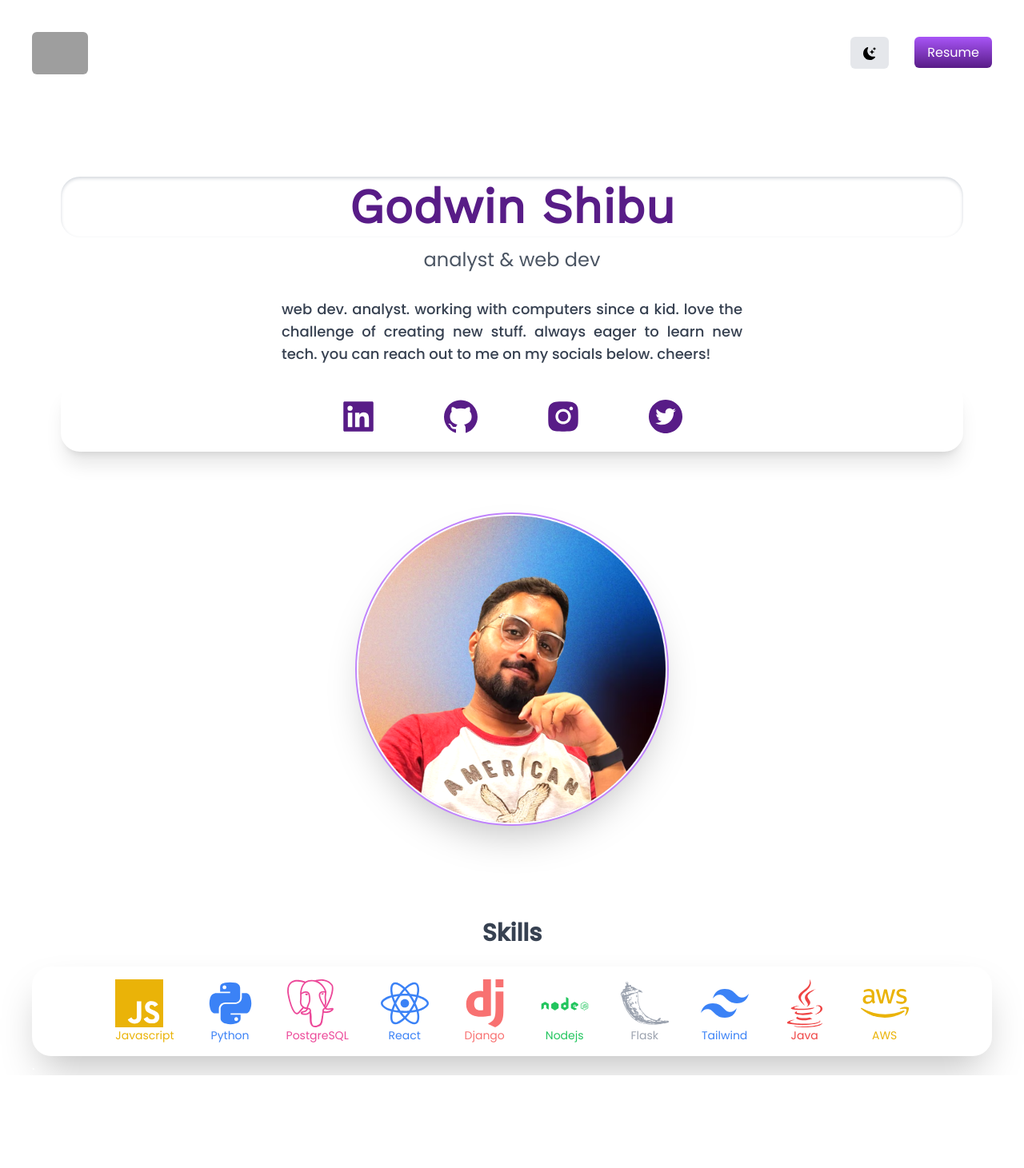
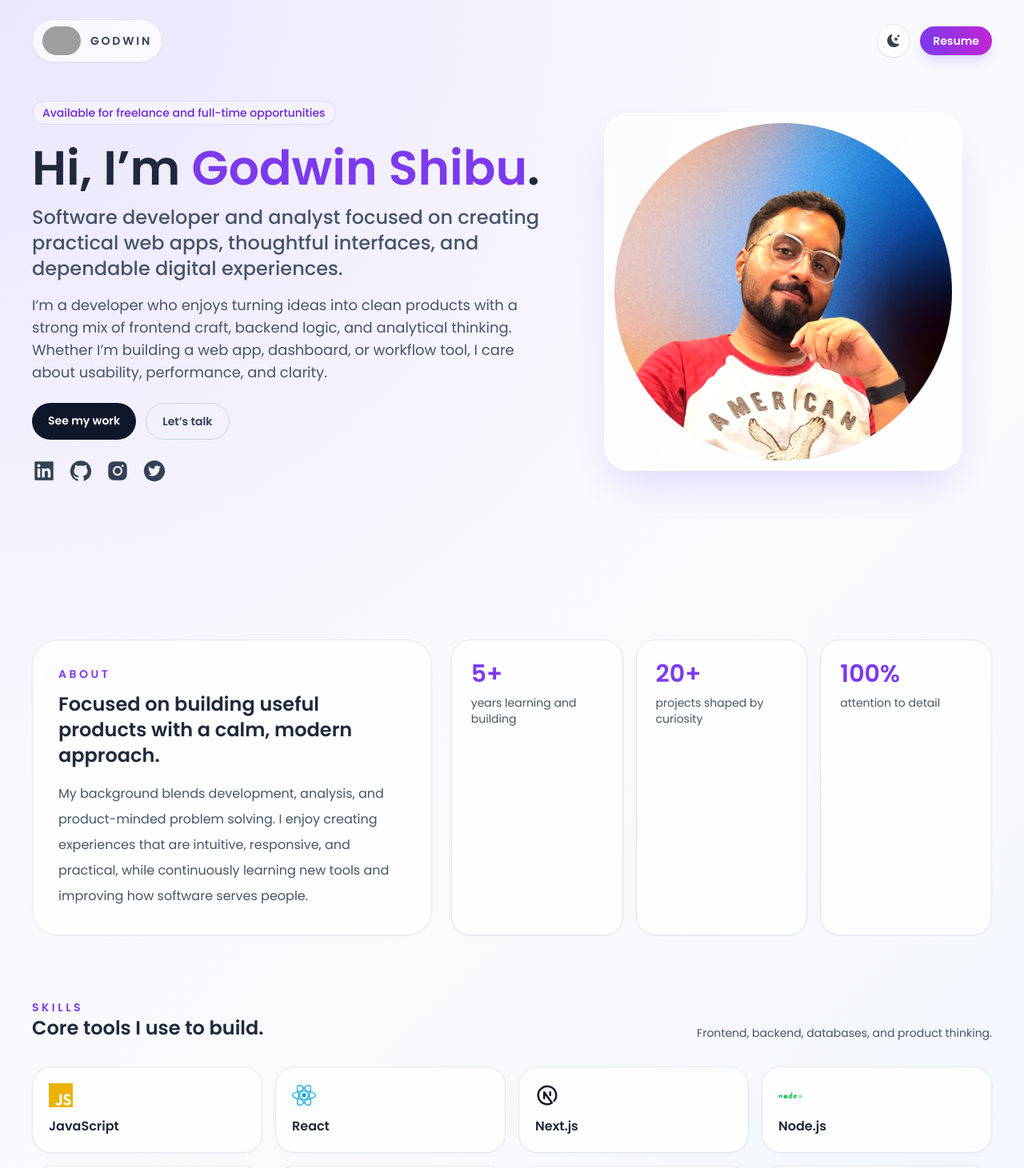
Before and after one commit to godwin8030/gsvportfolio, a Next.js app: page / in a window 1280 px wide. Shown: the top 1461 px of the page at 80% size. Before the commit the page ends 1345 px from the top, so only its background shows below. Built offline with nearby package versions, Linux system fonts and the light colour scheme; grey boxes are pictures that could not be loaded.

Commit message:
updated info

```diff
--- a/pages/index.js
+++ b/pages/index.js
@@ -1,96 +1,215 @@
 import Head from 'next/head'
-import {BsFillMoonStarsFill} from 'react-icons/bs'
-import {AiFillTwitterCircle, AiFillLinkedin, AiFillGithub, AiFillInstagram} from 'react-icons/ai';
-import {FaReact, FaJava, FaAws} from 'react-icons/fa';
-import {DiNodejs} from 'react-icons/di';
-import {TbBrandNextjs} from 'react-icons/tb';
-import {SiJavascript, SiTailwindcss} from 'react-icons/si';
-import { SiDjango } from "react-icons/si";
-import { SiPostgresql } from 'react-icons/si'
-import { FaPython } from "react-icons/fa";
-import {BsFillSunFill} from 'react-icons/bs';
-import { SiFlask } from "react-icons/si";
-import {FaSass} from 'react-icons/fa';
-import {FaHtml5} from 'react-icons/fa';
-import {SiVite} from 'react-icons/si';
-import Image from 'next/image';
-import profile from '../assets/profile.png';
-import avatar from '../assets/profile.svg';
-import { useState } from 'react';
+import Image from 'next/image'
+import { useState } from 'react'
+import {
+  AiFillGithub,
+  AiFillInstagram,
+  AiFillLinkedin,
+  AiFillTwitterCircle
+} from 'react-icons/ai'
+import { BsFillMoonStarsFill, BsFillSunFill } from 'react-icons/bs'
+import { FaAws, FaJava, FaPython, FaReact } from 'react-icons/fa'
+import { DiNodejs } from 'react-icons/di'
+import { SiDjango, SiFlask, SiJavascript, SiPostgresql, SiTailwindcss, SiVite } from 'react-icons/si'
+import { TbBrandNextjs } from 'react-icons/tb'
+import profile from '../assets/profile.png'
+import avatar from '../assets/profile.svg'
 
+const skills = [
+  { name: 'JavaScript', icon: SiJavascript, color: 'text-yellow-500' },
+  { name: 'React', icon: FaReact, color: 'text-sky-500' },
+  { name: 'Next.js', icon: TbBrandNextjs, color: 'text-slate-900 dark:text-white' },
+  { name: 'Node.js', icon: DiNodejs, color: 'text-green-500' },
+  { name: 'Python', icon: FaPython, color: 'text-blue-500' },
+  { name: 'Django', icon: SiDjango, color: 'text-emerald-600' },
+  { name: 'Flask', icon: SiFlask, color: 'text-slate-600 dark:text-slate-300' },
+  { name: 'PostgreSQL', icon: SiPostgresql, color: 'text-pink-500' },
+  { name: 'Tailwind CSS', icon: SiTailwindcss, color: 'text-cyan-500' },
+  { name: 'AWS', icon: FaAws, color: 'text-orange-500' },
+  { name: 'Java', icon: FaJava, color: 'text-red-500' },
+  { name: 'Vite', icon: SiVite, color: 'text-purple-500' }
+]
+
+const projects = [
+  {
+    title: 'Productive dashboards',
+    blurb: 'Built modern analytics experiences with React and data visualisation patterns for faster decision-making.'
+  },
+  {
+    title: 'Web applications',
+    blurb: 'Delivered polished frontends and scalable APIs for business tools, portfolio products, and automation workflows.'
+  },
+  {
+    title: 'Data-driven solutions',
+    blurb: 'Worked with Python, Django, and database systems to turn raw information into reliable applications.'
+  }
+]
 
 export default function Home() {
-  const [darkMode, setDarkMode] = useState(false);
+  const [darkMode, setDarkMode] = useState(false)
+
   function toggleDarkMode() {
-    setDarkMode(!darkMode);
+    setDarkMode(!darkMode)
   }
 
-
-
   return (
-    <div className={darkMode ? 'dark': ""}>
+    <div className={darkMode ? 'dark' : ''}>
       <Head>
-        <title>Godwin Shibu</title>
-        <meta name="description" content="web dev 💻" />
+        <title>Godwin Shibu | Software Developer & Analyst</title>
+        <meta name="description" content="Godwin Shibu is a software developer and analyst focused on building practical web products and data-driven experiences." />
         <meta name="viewport" content="width=device-width, initial-scale=1" />
         <link rel="icon" href="/favicon.ico" />
       </Head>
-      <main className='bg-white px-10 dark:bg-gray-900 transition-all duration-300 ease-in-out'>
-        <section className='min-h-screen'>
-          <nav className='py-10 mb-12 flex justify-between'>
-          <Image className='flex items-center rounded-md'
-              src={avatar}
-              width={70}
-              height={70}
-              />
-            <ul className='flex items-center'>
-              <li className={`${darkMode ? 'bg-gradient-to-t from-purple-900 to-purple-500' : 'bg-gray-200'} text-white font-bold py-2 px-4 rounded-md transition duration-500 ease-in-out delay-150 hover:bg-gray-300 hover:-translate-y-1 hover:scale-105 cursor-pointer relative`}
-              onClick={toggleDarkMode}>
-                <BsFillMoonStarsFill style={{ color: 'black', display: darkMode ? 'none' : 'inline-block' }} />
-                <BsFillSunFill style={{ color: 'white', display: darkMode ? 'inline-block' : 'none' }} />
-              </li>
-              <li className='transition ease-in-out delay-150 hover:-translate-y-1 hover:scale-105 duration-300'>
-                <a className='bg-gradient-to-t from-purple-900 to-purple-500 text-white px-4 py-2 rounded-md ml-8 font-poppins hover:bg-gradient-to-b' target="_blank" rel="noopener noreferrer" href="https://drive.google.com/file/d/1mxqlTUlFFb98n54UmSZfzw2-XdpDFoxv/view?usp=sharing">Resume</a>
-              </li>
-            </ul>
+
+      <main className="min-h-screen bg-[radial-gradient(circle_at_top_left,_rgba(167,139,250,0.16),_transparent_35%),linear-gradient(135deg,_#f8f7ff_0%,_#f8fafc_45%,_#eef2ff_100%)] text-slate-800 transition-colors duration-300 dark:bg-slate-950 dark:text-slate-100">
+        <section id="home" className="mx-auto flex min-h-screen max-w-7xl flex-col px-6 py-6 sm:px-8 lg:px-10">
+          <nav className="mb-12 flex items-center justify-between">
+            <a href="#home" className="flex items-center gap-3 rounded-full border border-slate-200 bg-white/70 px-3 py-2 shadow-sm backdrop-blur dark:border-slate-700 dark:bg-slate-900/70">
+              <Image src={avatar} alt="Godwin avatar" width={48} height={48} className="rounded-full" />
+              <span className="text-sm font-semibold tracking-[0.2em] text-slate-700 uppercase dark:text-slate-200">Godwin</span>
+            </a>
+
+            <div className="flex items-center gap-3">
+              <button
+                onClick={toggleDarkMode}
+                className="rounded-full border border-slate-200 bg-white/70 p-3 shadow-sm transition hover:-translate-y-0.5 hover:shadow-md dark:border-slate-700 dark:bg-slate-900/70"
+                aria-label="Toggle dark mode"
+              >
+                {darkMode ? <BsFillSunFill className="text-yellow-400" /> : <BsFillMoonStarsFill className="text-slate-700" />}
+              </button>
+              <a
+                href="https://drive.google.com/file/d/1mxqlTUlFFb98n54UmSZfzw2-XdpDFoxv/view?usp=sharing"
+                target="_blank"
+                rel="noreferrer"
+                className="rounded-full bg-gradient-to-r from-violet-600 to-fuchsia-600 px-4 py-2 text-sm font-semibold text-white shadow-lg shadow-violet-200 transition hover:-translate-y-0.5 hover:shadow-violet-300 dark:shadow-violet-950"
+              >
+                Resume
+              </a>
+            </div>
           </nav>
-          <div className='text-center px-13 py-10 lg:px-9'>
-            <h2 className='text-5xl font-worksans font-semibold py-2 shadow-inner rounded-3xl shadow-gray-300 text-purple-900 md:text-6xl dark:text-purple-400 dark:shadow-black'>Godwin Shibu</h2>
-            <h3 className='text-l py-3 font-poppins text-gray-600 md:text-2xl dark:text-white' >analyst & web dev</h3>
-            <p className='text-sm py-5 text-justify font-poppins font-medium text-gray-700 md:text-lg max-w-xl mx-auto dark:text-white'>web dev. analyst. working with computers since a kid. love the challenge of creating new stuff. always eager to learn new tech. you can reach out to me on my socials below. cheers!
-            </p>
-            <div className='text-5xl flex justify-center flex-wrap gap-6 px-5 py-5 text-purple-900 shadow-xl rounded-3xl transition ease-in-out delay-150 hover:-translate-y-1 hover:scale-110 hover: duration-300 md:gap-20 hover:shadow-purple-400 dark:text-purple-400 dark:shadow-black hover:dark:shadow-purple-500'>
-              <a className='hover:text-blue-700 transition ease-in-out delay-150 hover:-translate-y-1 hover:scale-110 hover: duration-200' href="https://www.linkedin.com/in/godwinshibu/"><AiFillLinkedin/></a>
-              <a className='hover:text-black transition ease-in-out delay-150 hover:-translate-y-1 hover:scale-110 hover: duration-200 dark:hover:text-white' href="https://github.com/godwin8030"><AiFillGithub/></a>
-              <a className='hover:text-pink-500 transition ease-in-out delay-150 hover:-translate-y-1 hover:scale-110 hover: duration-200' href="https://www.instagram.com/ig.gsv/"><AiFillInstagram/></a>
-              <a className='hover:text-blue-400 transition ease-in-out delay-150 hover:-translate-y-1 hover:scale-110 hover: duration-200' href="https://twitter.com/godwin_shibu"><AiFillTwitterCircle/></a>
+
+          <div className="grid items-center gap-10 lg:grid-cols-[1.1fr_0.9fr]">
+            <div className="space-y-6">
+              <span className="inline-flex rounded-full border border-violet-200 bg-violet-50 px-3 py-1 text-sm font-medium text-violet-700 dark:border-violet-900 dark:bg-violet-950/60 dark:text-violet-300">
+                Available for freelance and full-time opportunities
+              </span>
+
+              <div className="space-y-4">
+                <h1 className="text-4xl font-semibold leading-tight sm:text-5xl lg:text-6xl">
+                  Hi, I’m <span className="text-violet-600 dark:text-violet-400">Godwin Shibu</span>.
+                </h1>
+                <h2 className="text-xl font-medium text-slate-600 dark:text-slate-300 sm:text-2xl">
+                  Software developer and analyst focused on creating practical web apps, thoughtful interfaces, and dependable digital experiences.
+                </h2>
+                <p className="max-w-2xl text-base leading-8 text-slate-600 dark:text-slate-300 sm:text-lg">
+                  I’m a developer who enjoys turning ideas into clean products with a strong mix of frontend craft, backend logic, and analytical thinking. Whether I’m building a web app, dashboard, or workflow tool, I care about usability, performance, and clarity.
+                </p>
+              </div>
+
+              <div className="flex flex-wrap gap-3">
+                <a href="#projects" className="rounded-full bg-slate-900 px-5 py-3 text-sm font-semibold text-white transition hover:-translate-y-0.5 hover:bg-slate-700 dark:bg-violet-600 dark:hover:bg-violet-500">
+                  See my work
+                </a>
+                <a href="#contact" className="rounded-full border border-slate-300 px-5 py-3 text-sm font-semibold text-slate-700 transition hover:-translate-y-0.5 hover:border-violet-400 hover:text-violet-600 dark:border-slate-700 dark:text-slate-200">
+                  Let’s talk
+                </a>
+              </div>
+
+              <div className="flex flex-wrap gap-4 text-3xl text-slate-700 dark:text-slate-200">
+                <a className="transition hover:-translate-y-0.5 hover:text-blue-600" href="https://www.linkedin.com/in/godwinshibu/" target="_blank" rel="noreferrer"><AiFillLinkedin /></a>
+                <a className="transition hover:-translate-y-0.5 hover:text-slate-900 dark:hover:text-white" href="https://github.com/godwin8030" target="_blank" rel="noreferrer"><AiFillGithub /></a>
+                <a className="transition hover:-translate-y-0.5 hover:text-pink-500" href="https://www.instagram.com/ig.gsv/" target="_blank" rel="noreferrer"><AiFillInstagram /></a>
+                <a className="transition hover:-translate-y-0.5 hover:text-sky-500" href="https://twitter.com/godwin_shibu" target="_blank" rel="noreferrer"><AiFillTwitterCircle /></a>
+              </div>
             </div>
-            <div className='rounded-full mt-20 max-w-xs shadow-2xl transition ease-in-out delay-150 ring-2 ring-offset-2 hover:ring-offset-4 ring-purple-400 hover:bg-purple-500 hover:shadow-purple-700 hover:-translate-y-1 hover:scale-110 hover:duration-300 md:max-w-sm mx-auto dark:hover:ring-2 dark:hover:ring-white'>
-            <Image
-              src={profile}
-            />
+
+            <div className="mx-auto w-full max-w-md">
+              <div className="rounded-[2rem] border border-white/70 bg-white/70 p-3 shadow-2xl shadow-violet-200 backdrop-blur dark:border-slate-800 dark:bg-slate-900/70 dark:shadow-black/30">
+                <Image src={profile} alt="Godwin Shibu portrait" className="rounded-[1.5rem] object-cover" priority />
+              </div>
             </div>
           </div>
         </section>
-        <section>
-            <h3 className='text-3xl pt-20 pb-6 font-poppins font-bold text-gray-700 text-center dark:text-white'>Skills</h3>
-            <div className='text-6xl flex justify-center flex-wrap gap-10 p-4 shadow-2xl rounded-3xl text-purple-900 hover:shadow-purple-400 transition ease-in-out delay-150 hover:-translate-y-1 hover:scale-105 duration-300 dark:text-purple-400 dark:shadow-black hover:dark:shadow-purple-500'>
-                <div className='transition ease-in-out delay-150 hover:-translate-y-1 hover:scale-110 hover: duration-200 text-yellow-500'><SiJavascript/><span className='text-sm text-center flex justify-center'>Javascript</span></div>
-                <div className='transition ease-in-out delay-150 hover:-translate-y-1 hover:scale-110 hover: duration-200 text-blue-500'><FaPython/><span className='text-sm text-center flex justify-center'>Python</span></div>
-                <div className='transition ease-in-out delay-150 hover:-translate-y-1 hover:scale-110 hover: duration-200 text-pink-500 dark:text-pink-400'><SiPostgresql /><span className='text-sm text-center flex justify-center'>PostgreSQL</span></div>
-                <div className='transition ease-in-out delay-150 hover:-translate-y-1 hover:scale-110 hover: duration-200 text-blue-500 dark:text-blue-400'><FaReact/><span className='text-sm text-center flex justify-center'>React</span></div>
-                <div className='transition ease-in-out delay-150 hover:-translate-y-1 hover:scale-110 hover: duration-200 text-red-400 dark:text-red-400'><SiDjango/><span className='text-sm text-center flex justify-center'>Django</span></div>
-                <div className='transition ease-in-out delay-150 hover:-translate-y-1 hover:scale-110 hover: duration-200 text-green-500'><DiNodejs/><span className='text-sm text-center flex justify-center'>Nodejs</span></div>
-                <div className='transition ease-in-out delay-150 hover:-translate-y-1 hover:scale-110 hover: duration-200 text-gray-400 dark:hover:text-white'><SiFlask/><span className='text-sm text-center flex justify-center'>Flask</span></div>
-                <div className='transition ease-in-out delay-150 hover:-translate-y-1 hover:scale-110 hover: duration-200 text-blue-500'><SiTailwindcss/><span className='text-sm text-center flex justify-center'>Tailwind</span></div>
-                <div className='transition ease-in-out delay-150 hover:-translate-y-1 hover:scale-110 hover: duration-200 text-red-500'><FaJava/><span className='text-sm text-center flex justify-center'>Java</span></div>
-                <div className='transition ease-in-out delay-150 hover:-translate-y-1 hover:scale-110 hover: duration-200 text-yellow-500'><FaAws/><span className='text-sm text-center flex justify-center'>AWS</span></div>
+
+        <section id="about" className="mx-auto max-w-7xl px-6 pb-20 sm:px-8 lg:px-10">
+          <div className="grid gap-6 lg:grid-cols-[0.85fr_1.15fr]">
+            <div className="rounded-[2rem] border border-slate-200 bg-white/80 p-8 shadow-sm backdrop-blur dark:border-slate-800 dark:bg-slate-900/70">
+              <p className="text-sm font-semibold uppercase tracking-[0.25em] text-violet-600 dark:text-violet-400">About</p>
+              <h3 className="mt-3 text-2xl font-semibold">Focused on building useful products with a calm, modern approach.</h3>
+              <p className="mt-4 text-base leading-8 text-slate-600 dark:text-slate-300">
+                My background blends development, analysis, and product-minded problem solving. I enjoy creating experiences that are intuitive, responsive, and practical, while continuously learning new tools and improving how software serves people.
+              </p>
             </div>
-            <section>
-              <div className='text-white dark:text-black'>
-                .
+
+            <div className="grid gap-4 sm:grid-cols-3">
+              {[
+                ['5+', 'years learning and building'],
+                ['20+', 'projects shaped by curiosity'],
+                ['100%', 'attention to detail']
+              ].map(([value, label]) => (
+                <div key={label} className="rounded-[1.5rem] border border-slate-200 bg-white/80 p-6 shadow-sm dark:border-slate-800 dark:bg-slate-900/70">
+                  <p className="text-3xl font-semibold text-violet-600 dark:text-violet-400">{value}</p>
+                  <p className="mt-2 text-sm text-slate-600 dark:text-slate-300">{label}</p>
+                </div>
+              ))}
+            </div>
+          </div>
+        </section>
+
+        <section id="skills" className="mx-auto max-w-7xl px-6 pb-20 sm:px-8 lg:px-10">
+          <div className="mb-8 flex flex-col gap-2 sm:flex-row sm:items-end sm:justify-between">
+            <div>
+              <p className="text-sm font-semibold uppercase tracking-[0.25em] text-violet-600 dark:text-violet-400">Skills</p>
+              <h3 className="text-2xl font-semibold">Core tools I use to build.</h3>
+            </div>
+            <p className="text-sm text-slate-600 dark:text-slate-300">Frontend, backend, databases, and product thinking.</p>
+          </div>
+
+          <div className="grid gap-4 sm:grid-cols-2 lg:grid-cols-4">
+            {skills.map(({ name, icon: Icon, color }) => (
+              <div key={name} className="rounded-[1.5rem] border border-slate-200 bg-white/80 p-5 shadow-sm transition hover:-translate-y-1 hover:shadow-md dark:border-slate-800 dark:bg-slate-900/70">
+                <Icon className={`text-3xl ${color}`} />
+                <p className="mt-3 font-semibold">{name}</p>
               </div>
-            </section>
+            ))}
+          </div>
+        </section>
+
+        <section id="projects" className="mx-auto max-w-7xl px-6 pb-20 sm:px-8 lg:px-10">
+          <div className="mb-8 flex flex-col gap-2 sm:flex-row sm:items-end sm:justify-between">
+            <div>
+              <p className="text-sm font-semibold uppercase tracking-[0.25em] text-violet-600 dark:text-violet-400">Selected work</p>
+              <h3 className="text-2xl font-semibold">Recent project themes I enjoy building.</h3>
+            </div>
+          </div>
+
+          <div className="grid gap-6 lg:grid-cols-3">
+            {projects.map((project) => (
+              <div key={project.title} className="rounded-[1.75rem] border border-slate-200 bg-white/80 p-6 shadow-sm transition hover:-translate-y-1 hover:shadow-lg dark:border-slate-800 dark:bg-slate-900/70">
+                <div className="mb-4 h-10 w-10 rounded-full bg-gradient-to-br from-violet-500 to-fuchsia-500" />
+                <h4 className="text-xl font-semibold">{project.title}</h4>
+                <p className="mt-3 text-sm leading-7 text-slate-600 dark:text-slate-300">{project.blurb}</p>
+              </div>
+            ))}
+          </div>
+        </section>
+
+        <section id="contact" className="mx-auto max-w-7xl px-6 pb-20 sm:px-8 lg:px-10">
+          <div className="rounded-[2rem] border border-violet-200 bg-gradient-to-r from-violet-600 to-fuchsia-600 p-8 text-white shadow-xl shadow-violet-200 dark:border-violet-900 dark:shadow-violet-950">
+            <p className="text-sm font-semibold uppercase tracking-[0.25em] text-violet-100">Contact</p>
+            <h3 className="mt-3 text-2xl font-semibold sm:text-3xl">Let’s build something meaningful together.</h3>
+            <p className="mt-4 max-w-2xl text-base leading-8 text-violet-50">
+              I’m open to collaborations, freelance opportunities, and full-time roles where I can contribute with clean code, thoughtful design, and analytical problem-solving.
+            </p>
+            <div className="mt-6 flex flex-wrap gap-3">
+              <a href="mailto:godwinshibum@gmail.com" className="rounded-full bg-white px-5 py-3 text-sm font-semibold text-violet-700 transition hover:-translate-y-0.5">
+                Email me
+              </a>
+              <a href="https://www.linkedin.com/in/godwinshibu/" target="_blank" rel="noreferrer" className="rounded-full border border-white/60 px-5 py-3 text-sm font-semibold text-white transition hover:-translate-y-0.5">
+                Connect on LinkedIn
+              </a>
+            </div>
+          </div>
         </section>
       </main>
     </div>
--- a/styles/globals.css
+++ b/styles/globals.css
@@ -1,8 +1,4 @@
-@import url('https://fonts.googleapis.com/css2?family=Space+Mono&display=swap');
-@import url('https://fonts.googleapis.com/css2?family=Poppins&display=swap');
-@import url('https://fonts.googleapis.com/css2?family=Poppins:wght@500&display=swap');
-@import url('https://fonts.googleapis.com/css2?family=Source+Sans+Pro&display=swap');
-@import url('https://fonts.googleapis.com/css2?family=Work+Sans&display=swap');
+@import url('https://fonts.googleapis.com/css2?family=Poppins:wght@400;500;600;700&display=swap');
 
 * {
   box-sizing: border-box;
@@ -14,50 +10,37 @@
 @tailwind components;
 @tailwind utilities;
 
-body{
-  background-image: url(../assets/waves.gif);
-  width: 100%;
-  background-size: cover;
-  background-repeat: no-repeat;
-  background-position: center;
+html {
+  scroll-behavior: smooth;
 }
 
-:root{
-  font-family:"Poppins";
-}
-
-
-
-body::-webkit-scrollbar{
-  width:0.50rem;
-}
-
-body::-webkit-scrollbar-track{
-  background: #1e1e24;
-}
-
-body::-webkit-scrollbar-thumb{
-  background: #6649b8;
-}
-
-
-html,
 body {
-  max-width: 100vw;
+  min-height: 100vh;
+  background: linear-gradient(135deg, #f8f7ff 0%, #f8fafc 45%, #eef2ff 100%);
+  color: #0f172a;
+  font-family: 'Poppins', sans-serif;
   overflow-x: hidden;
 }
 
-body {
-  color: rgb(var(--foreground-rgb));
+body::-webkit-scrollbar {
+  width: 0.5rem;
+}
 
+body::-webkit-scrollbar-track {
+  background: #e2e8f0;
+}
+
+body::-webkit-scrollbar-thumb {
+  background: #8b5cf6;
+  border-radius: 999px;
+}
+
+::selection {
+  background: #8b5cf6;
+  color: white;
 }
 
 a {
   color: inherit;
   text-decoration: none;
 }
-
-@font-face {
-  font-family: "Space Mono",monospace;
-  src: url('https://fonts.googleapis.com/css2?family=Space+Mono&display=swap');
-}
```
